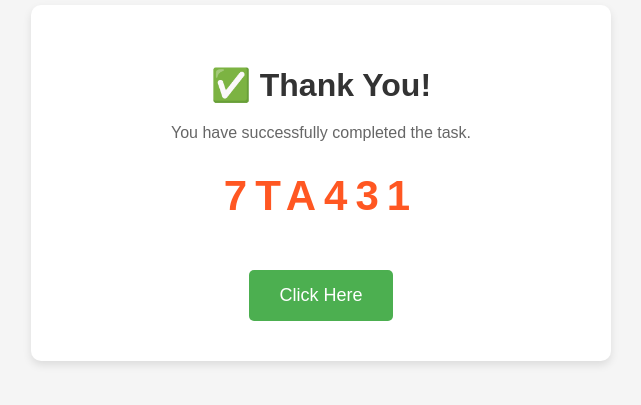
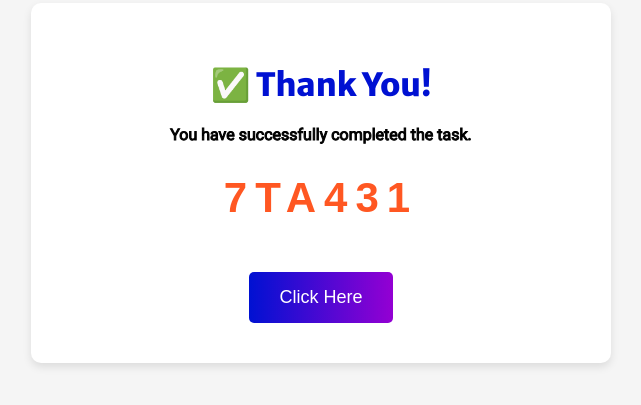
Before and after one commit to rajibmurmu/filmthankyou, a plain HTML site: page index.html in a window 1280 px wide. Shown: the part 217-622 px from the top of the page, without its empty margins (319-960 px from the left). Drawn offline with Linux system fonts and the light colour scheme.

Commit message:
Update index.html

```diff
--- a/index.html
+++ b/index.html
@@ -4,6 +4,8 @@
   <meta charset="UTF-8">
   <title>Thank You</title>
   <style>
+    @import url('https://fonts.googleapis.com/css2?family=Merriweather+Sans:wght@800&family=Roboto&display=swap');
+
     body {
       font-family: Arial, sans-serif;
       background: #f5f5f5;
@@ -23,12 +25,16 @@
       width: 90%;
     }
     h1 {
-      color: #333;
+      font-family: 'Merriweather Sans', sans-serif;
+      color: #0011D2;
       margin-bottom: 20px;
     }
     p {
-      color: #666;
+      font-family: 'Roboto', sans-serif;
+      color: #000000;
       margin-bottom: 30px;
+      -webkit-text-stroke: 1px black;
+      text-stroke: 1px black;
     }
     .code {
       font-size: 42px;
@@ -38,7 +44,7 @@
       letter-spacing: 8px;
     }
     .btn {
-      background: #4CAF50;
+      background: linear-gradient(90deg, #0011D2, #9400D3);
       color: white;
       border: none;
       padding: 15px 30px;
```
